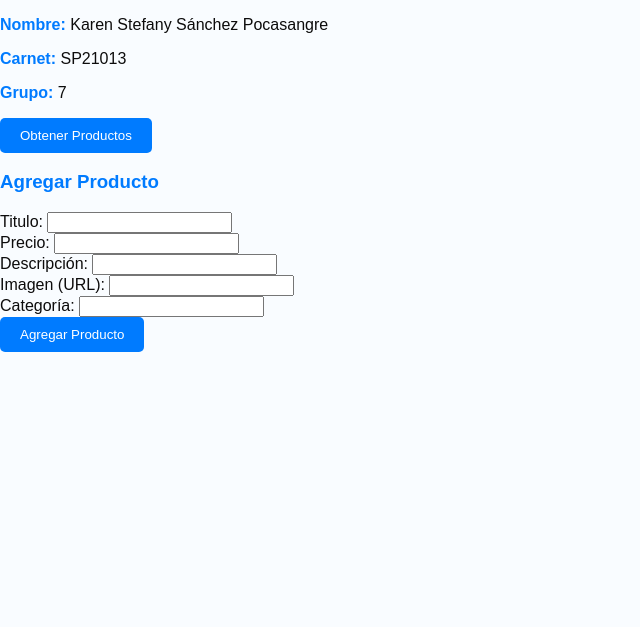
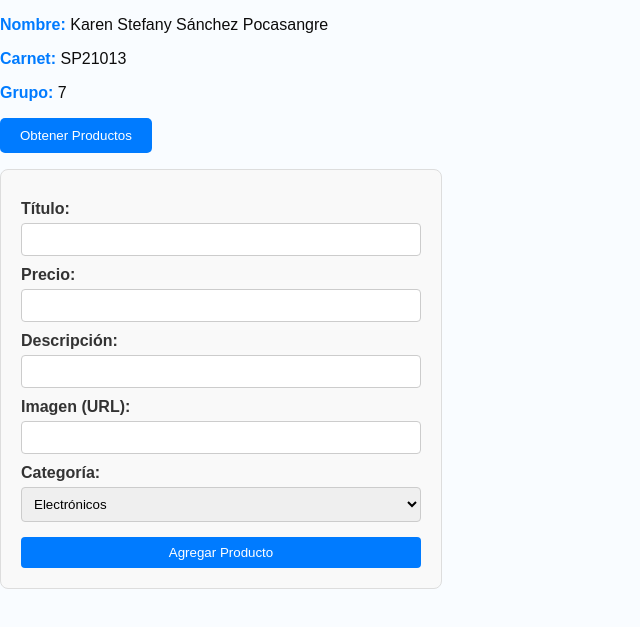
Before and after one commit to KarenSSanchezP/apiwebsiteSP21013ver2, a plain HTML site: page index.html in a window 1280 px wide. Shown: the part 105-732 px from the top of the page, without its empty margins (0-640 px from the left). Drawn offline with Linux system fonts and the light colour scheme.

Commit message:
Arreglando agregarProducto()

```diff
--- a/codigo.js
+++ b/codigo.js
@@ -94,38 +94,53 @@ function obtenerProductos() {
 }
 
 // Agregar producto
-async function agregarProducto(event) {
-	event.preventDefault(); // Evita que el formulario se envíe de forma predeterminada
+function agregarProducto() {
+    // Obtener valores del formulario
+    const titulo = document.getElementById("titulo").value;
+    const precio = parseFloat(document.getElementById("precio").value);
+    const descripcion = document.getElementById("descripcion").value;
+    const imagen = document.getElementById("imagen").value;
+    const categoria = document.getElementById("categoria").value;
 
-	const nuevoProducto = {
-		title: document.getElementById("nombre").value,
-		price: parseFloat(document.getElementById("precio").value),
-		description: document.getElementById("descripcion").value,
-		image: document.getElementById("imagen").value,
-		category: document.getElementById("categoria").value
-	};
+    // Verificar que los campos no estén vacíos
+    if (!titulo || isNaN(precio) || !descripcion || !imagen || !categoria) {
+        alert("Por favor, completa todos los campos.");
+        return;
+    }
 
-	try {
-		const response = await fetch("https://retoolapi.dev/r46XHt/productos", {
-			method: "POST",
-			headers: { "Content-Type": "application/json" },
-			body: JSON.stringify(nuevoProducto)
-		});
-		const data = await response.json();
-		console.log("Producto agregado:", data);
+    // Crear un nuevo producto (sin id)
+    const nuevoProducto = {
+        title: titulo,
+        price: precio,
+        description: descripcion,
+        image: imagen,
+        category: categoria
+    };
 
-		// Limpiar el formulario
-		document.getElementById("nombre").value = "";
-		document.getElementById("precio").value = "";
-		document.getElementById("descripcion").value = "";
-		document.getElementById("imagen").value = "";
-		document.getElementById("categoria").value = "";
-
-		// Actualizar la lista de productos
-		obtenerProductos();
-	} catch (error) {
-		console.error("Error al agregar el producto:", error);
-	}
+    // Enviar el producto a la API usando POST
+    fetch("https://retoolapi.dev/r46XHt/productos", {
+        method: "POST",
+        headers: {
+            "Content-Type": "application/json"
+        },
+        body: JSON.stringify(nuevoProducto)
+    })
+    .then(response => {
+        if (!response.ok) {
+            throw new Error("Error al agregar el producto");
+        }
+        return response.json();
+    })
+    .then(data => {
+        // Agregar el producto a la lista local de productos
+        productos.push(data); // data contiene el producto con el ID asignado por la API
+        listarProductos(productos); // Actualizar el listado de productos en la tabla
+        alert("Producto agregado exitosamente.");
+    })
+    .catch(error => {
+        console.error("Error:", error);
+        alert("Hubo un problema al agregar el producto.");
+    });
 }
 
 // Eliminar producto
--- a/estilo.css
+++ b/estilo.css
@@ -25,6 +25,41 @@ button {
 button:hover {
     background-color: #0056b3;
 }
+/* Estilo del formulario */
+#formulario-producto {
+    display: flex;
+    flex-direction: column;
+    max-inline-size: 400px;
+    margin-block-end: 20px;
+    padding: 20px;
+    border: 1px solid #ddd;
+    border-radius: 8px;
+    background-color: #f9f9f9;
+}
+#formulario-producto label {
+    margin-block-start: 10px;
+    font-weight: bold;
+    color: #333;
+}
+#formulario-producto input,
+#formulario-producto select,
+#formulario-producto button {
+    padding: 8px;
+    margin-block-start: 5px;
+    border: 1px solid #ccc;
+    border-radius: 4px;
+}
+#formulario-producto button {
+    margin-block-start: 15px;
+    background-color: #007bff;
+    color: white;
+    border: none;
+    cursor: pointer;
+}
+#formulario-producto button:hover {
+    background-color: #0056b3;
+}
+
 img {
     inline-size: 100%;
     max-inline-size: 150px;
--- a/index.html
+++ b/index.html
@@ -23,22 +23,30 @@ Grupo: 7
 	<p><button onclick="obtenerProductos();this.style.display='none';">Obtener Productos</button></p>
 
 	<!-- Formulario para agregar producto -->
-	<div id="formularioProducto">
-		<h3>Agregar Producto</h3>
-		<form onsubmit="agregarProducto(event)">
-			<label for="titulo">Titulo:</label>
-			<input type="text" id="titulo" required><br>
-			<label for="precio">Precio:</label>
-			<input type="number" id="precio" step="0.01" required><br>
-			<label for="descripcion">Descripción:</label>
-			<input type="text" id="descripcion" required><br>
-			<label for="imagen">Imagen (URL):</label>
-			<input type="text" id="imagen" required><br>
-			<label for="categoria">Categoría:</label>
-			<input type="text" id="categoria" required><br>
-			<button type="submit">Agregar Producto</button>
-		</form>
+	<div id="formulario-producto">
+		<label for="titulo">Título:</label>
+		<input type="text" id="titulo" name="titulo">
+
+		<label for="precio">Precio:</label>
+		<input type="number" id="precio" name="precio">
+
+		<label for="descripcion">Descripción:</label>
+		<input type="text" id="descripcion" name="descripcion">
+
+		<label for="imagen">Imagen (URL):</label>
+		<input type="text" id="imagen" name="imagen">
+
+		<label for="categoria">Categoría:</label>
+		<select id="categoria" name="categoria">
+			<option value="electronicos">Electrónicos</option>
+			<option value="joyeria">Joyería</option>
+			<option value="ropa-caballero">Ropa Caballero</option>
+			<option value="ropa-dama">Ropa Dama</option>
+		</select>
+
+		<button type="button" onclick="agregarProducto()">Agregar Producto</button>
 	</div>
+
 
 	<div id="listado" style="display:none;">
 		<form name="filtroprods" id="filtroprods">
@@ -52,7 +60,7 @@ Grupo: 7
 			<table id="tabla" border="1">
 				<thead>
 				<tr><th>ID</th><th>Foto</th><th  id="price">Price</th>
-				<th>Title</th><th>Description</th><th>Category</th></tr>
+				<th>Title</th><th>Description</th><th>Category</th><th>Acciones</th></tr>
 				</thead>
 				<tbody id="tbody"></tbody>
 			</table>
```
